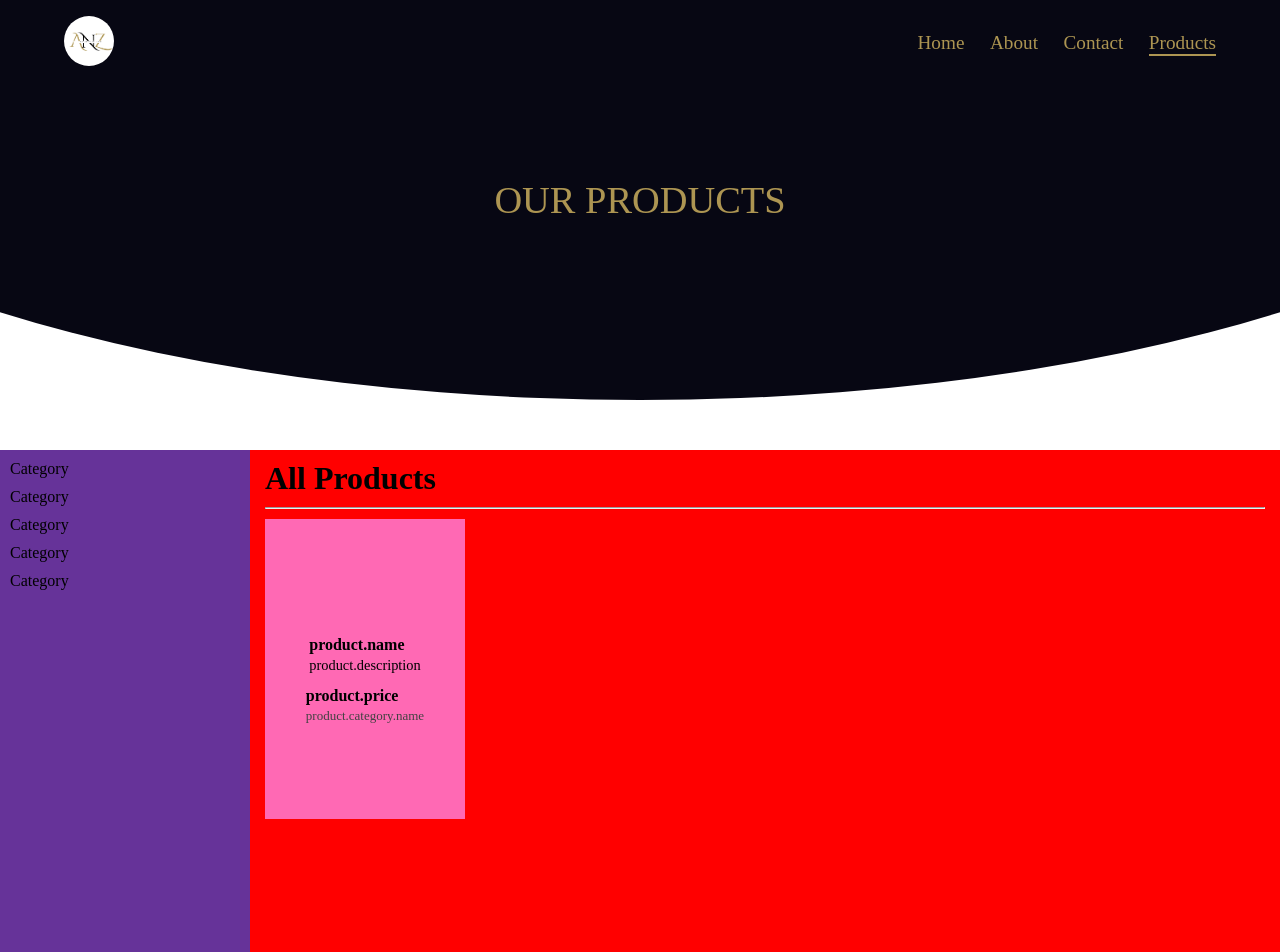
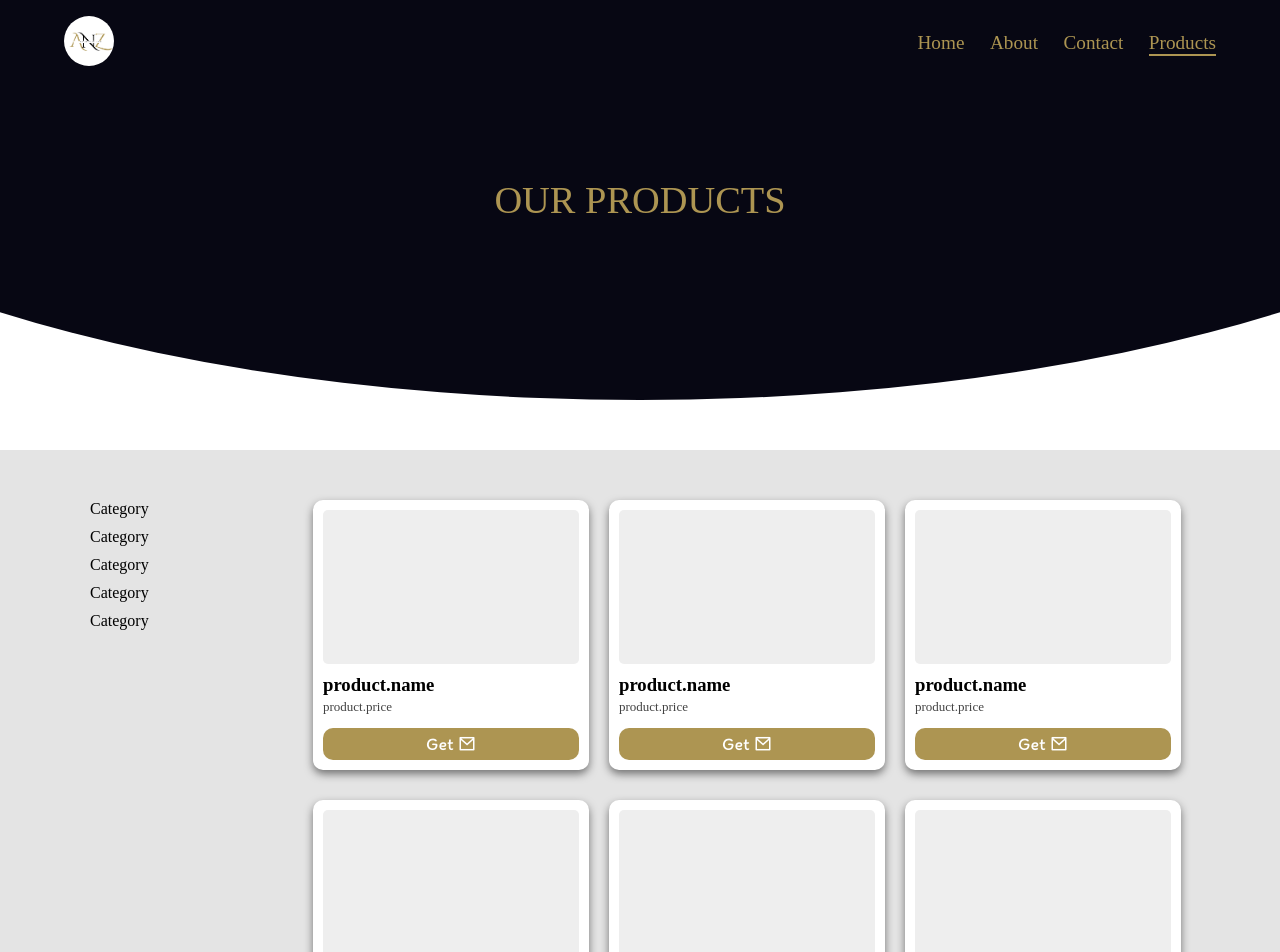
Before and after one commit to dhruv-kashyap-sde/ANZ-products, a React (Vite) app in the folder Frontend/: page /products in a window 1280 px wide. Shown: the top 952 px of the page. Built offline with nearby package versions, Linux system fonts and the light colour scheme; a web font is replaced by a local one.

Commit message:
created product page

```diff
--- a/Frontend/src/components/AdminDashboard/AllProducts.css
+++ b/Frontend/src/components/AdminDashboard/AllProducts.css
@@ -7,7 +7,7 @@
 .product-card-container{
   display: flex;
   flex-wrap: wrap;
-  gap: 15px;
+  gap: 30px 20px;
 }
 
 .product-card-container .card {
--- a/Frontend/src/components/pages/Productpage/ProductCard.css
+++ b/Frontend/src/components/pages/Productpage/ProductCard.css
@@ -1,11 +1,61 @@
-.product-card{
-    width: 200px;
-    height: 300px;
-    background-color: hotpink;
-    display: flex;
-    align-items: center;
-    justify-content: center;
-    flex-direction: column;
+.product-card {
+  width: 20vw;
+  height: 250px;
+  background-color: #ffffff;
+  display: flex;
+  flex-direction: column;
+  border-radius: 10px;
+  overflow: hidden;
+  padding: 10px;
+  box-shadow: 0 4px 8px rgba(0, 0, 0, 0.5);
+}
+.product-card-body {
+  height: 70%;
 }
 
-.product-card-footer{}
+.product-card-img {
+  border-radius: 5px;
+  width: 100%;
+  background-color: #eeeeee;
+  height: 100%;
+}
+
+.product-card-img img{
+    object-fit: cover;
+    object-position: center;
+}
+
+.product-card-info {
+  height: 10%;
+  margin-top: 10px;
+  display: flex;
+  justify-content: space-between;
+}
+
+.product-card-footer {
+  height: 10%;
+  display: flex;
+  align-items: center;
+  justify-content: space-between;
+}
+
+.product-card .mail-button {
+  background-color: var(--theme-color);
+  border: none;
+  padding: 2% 0;
+  margin-top: 10px;
+  cursor: pointer;
+  color: white;
+  border-radius: 10px;
+  font-family: "Itim", cursive;
+  font-size: large;
+  transition: 0.2s ease-in-out;
+}
+
+.product-card .mail-button:hover {
+  background-color: var(--theme-color-hover);
+}
+
+.product-card .mail-button:active {
+  background-color: var(--theme-color-active);
+}
--- a/Frontend/src/components/pages/Productpage/ProductCard.jsx
+++ b/Frontend/src/components/pages/Productpage/ProductCard.jsx
@@ -8,15 +8,16 @@ const ProductCard = () => {
         <div className="product-card-img">
           <img alt="" />
         </div>
+      </div>
         <div className="product-card-info">
-          <p className="text-title">product.name</p>
-          <p className="text-body">product.description</p>
+          <h3>product.name</h3>
         </div>
+      <div className="product-card-footer">
+        <p className="secondary-text">product.price</p>
       </div>
-      <div className="product-card-footer">
-        <p className="text-title">product.price</p>
-        <p className="secondary-text">product.category.name</p>
-      </div>
+      <button className="mail-button">
+        Get <i class="ri-mail-line"></i>
+      </button>
     </div>
   );
 };
--- a/Frontend/src/components/pages/Productpage/Productpage.css
+++ b/Frontend/src/components/pages/Productpage/Productpage.css
@@ -1,12 +1,11 @@
 .product-container{
-    background-color: rgb(199, 199, 199);
-    height: 100vh;
-    /* padding: 10vh 8vw; */
+    background-color: #e4e4e4;
     display: flex;
+    padding: 5vh 10vh;
 }
 
 .product-sidebar{
-    background-color: rebeccapurple;
+    /* background-color: rebeccapurple; */
     width: 20%;
     height: 100%;
 }
@@ -20,6 +19,5 @@
 
 .product-list-container{
     width: 80%;
-    background-color: red;
     padding: 10px 15px;
 }
--- a/Frontend/src/components/pages/Productpage/Productpage.jsx
+++ b/Frontend/src/components/pages/Productpage/Productpage.jsx
@@ -19,9 +19,14 @@ const Productpage = () => {
           </ul>
         </div>
         <div className="product-list-container">
-          <h1>All Products</h1>
-          <hr />
           <div className="product-card-container">
+            <ProductCard/>
+            <ProductCard/>
+            <ProductCard/>
+            <ProductCard/>
+            <ProductCard/>
+            <ProductCard/>
+            <ProductCard/>
             <ProductCard/>
           </div>
         </div>
```
